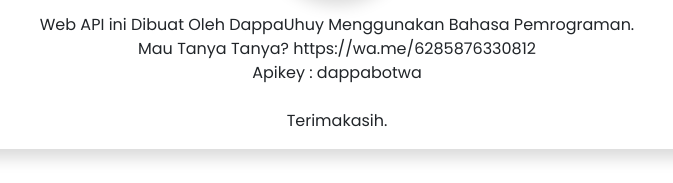
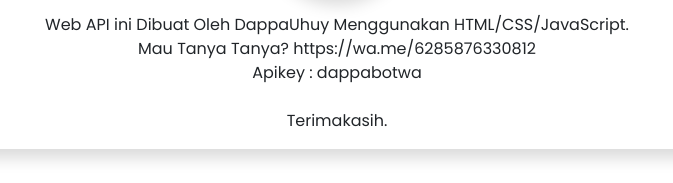
Before and after one commit to B4MBANG-94NT3NG/Rest-Api, a website: page views/about.html in a window 1280 px wide. Shown: the part 297-480 px from the top of the page, 303-976 px from the left. Drawn offline with nearby package versions, Linux system fonts and the light colour scheme.

Commit message:
Update about.html

```diff
--- a/views/about.html
+++ b/views/about.html
@@ -43,7 +43,7 @@
       <div class="text-center">
         <img src="https://avatars.githubusercontent.com/dappauhuy" class="rounded-circle shadow mb-3" alt="DappaUhuy" width="150px" height="150px">
       </div>
-        <p class="card-text text-shadow">Web API ini Dibuat Oleh DappaUhuy Menggunakan Bahasa Pemrograman.<br/Jangan Lupa Subscribe DappaUhuy<br/>Mau Tanya Tanya? https://wa.me/6285876330812<br/>Apikey : dappabotwa<br/><br/>Terimakasih.</p>
+        <p class="card-text text-shadow">Web API ini Dibuat Oleh DappaUhuy Menggunakan HTML/CSS/JavaScript.<br/Jangan Lupa Subscribe DappaUhuy<br/>Mau Tanya Tanya? https://wa.me/6285876330812<br/>Apikey : dappabotwa<br/><br/>Terimakasih.</p>
       </div>
     </div>
   </div>
```
